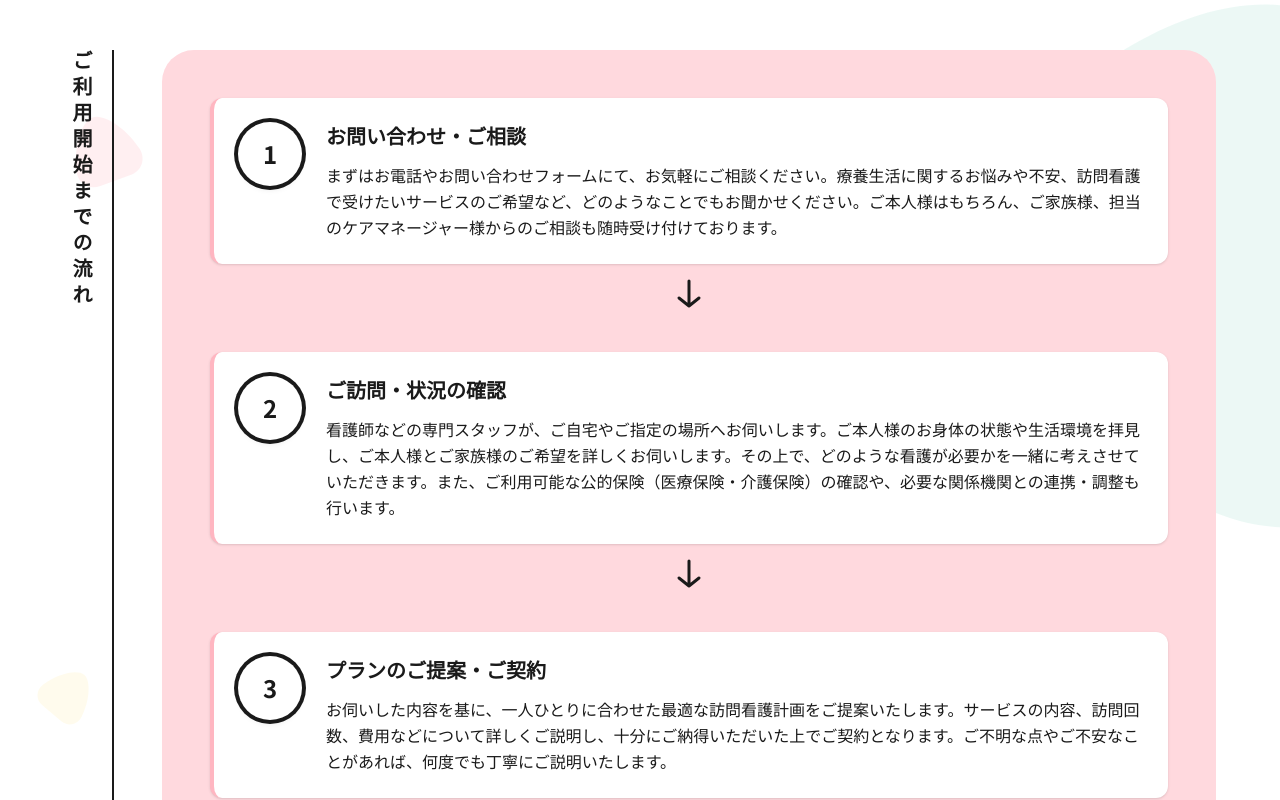
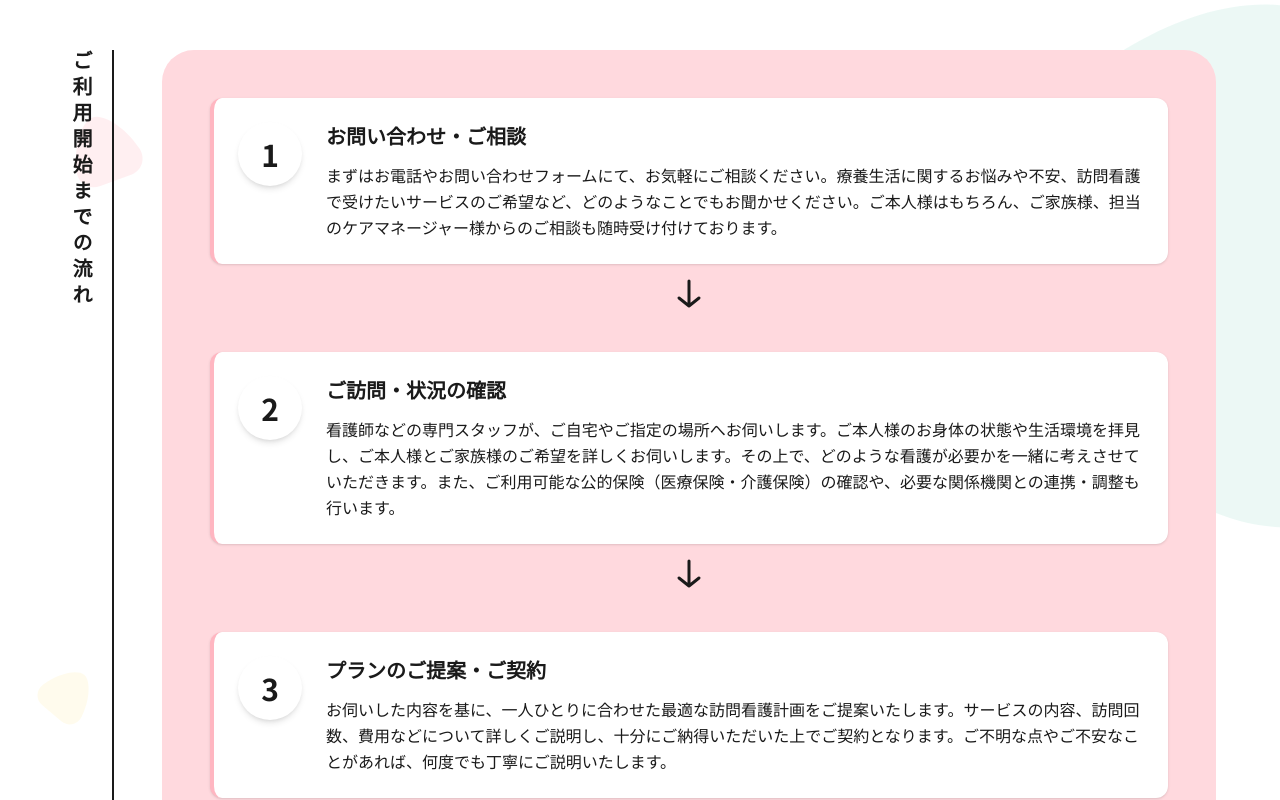
Before and after one commit to tasai-lab/fractal-hp, a Next.js app: page / in a window 1280 px wide. Shown: the part 5860-6660 px from the top of the page. Built offline with nearby package versions, Linux system fonts and the light colour scheme.

Commit message:
style: ご利用開始までの流れの数字の枠を削除し文字を大きく

```diff
--- a/src/components/Flow.tsx
+++ b/src/components/Flow.tsx
@@ -23,7 +23,7 @@ export default function Flow() {
                     <div className="flex items-start gap-4 md:gap-6">
                       {/* ステップ番号バッジ */}
                       <div className="flex-shrink-0">
-                        <div className="w-12 h-12 md:w-16 md:h-16 rounded-full bg-white text-primary flex items-center justify-center text-xl md:text-2xl font-bold shadow-md ring-4 ring-primary">
+                        <div className="w-12 h-12 md:w-16 md:h-16 rounded-full bg-white text-primary flex items-center justify-center text-2xl md:text-3xl font-bold shadow-md">
                           {step.step}
                         </div>
                       </div>
```
